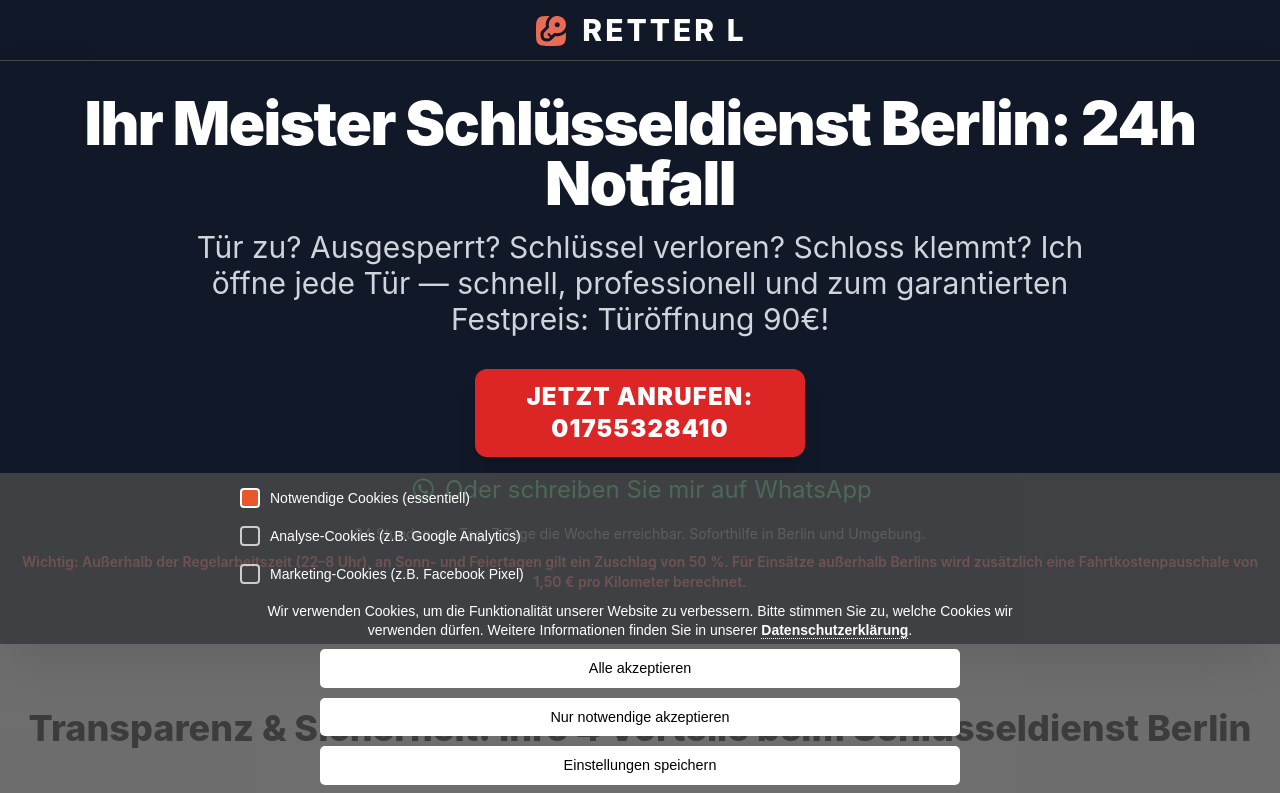
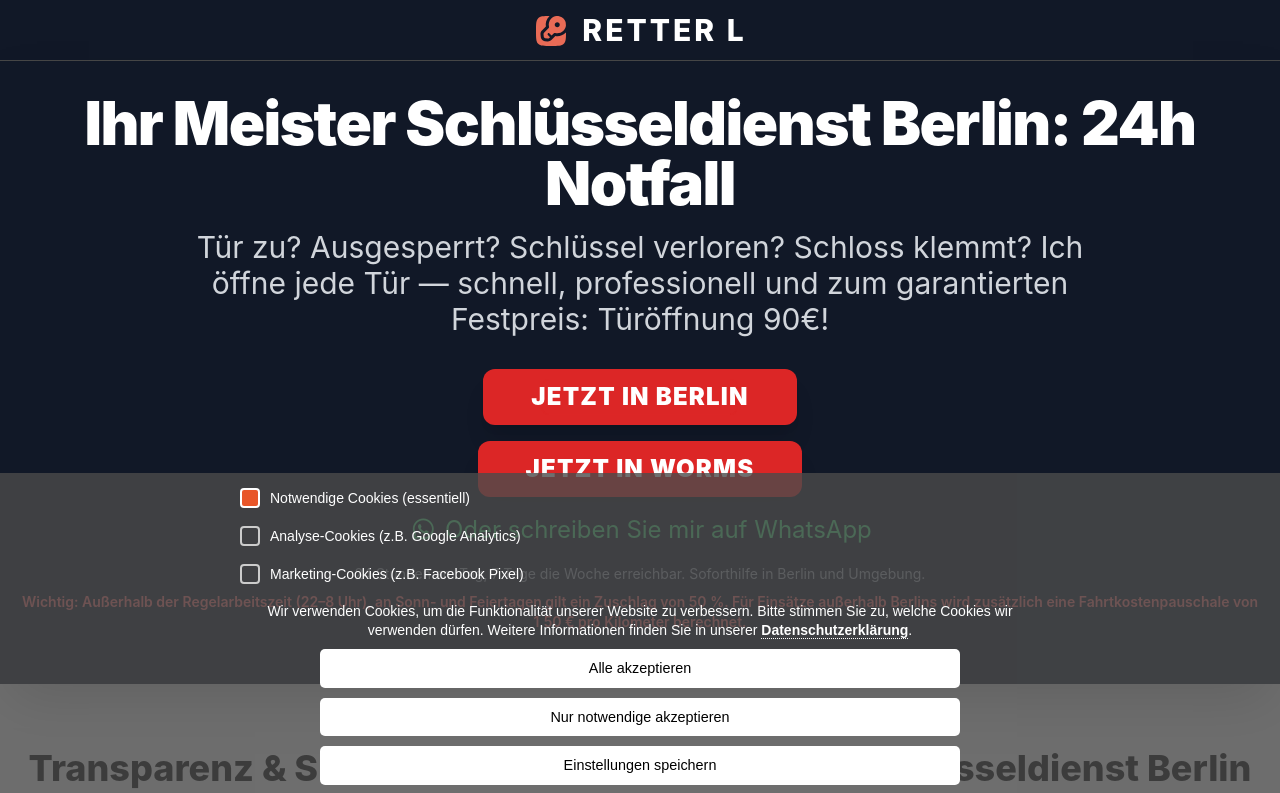
Before and after one commit to Fausting777/rettenHTML, a plain HTML site: page index.html in a window 1280 px wide. Shown: the top 793 px of the page. Drawn offline with Linux system fonts and the light colour scheme.

Commit message:
Update call to action links and text in index.html

```diff
--- a/index.html
+++ b/index.html
@@ -106,10 +106,15 @@
 Ich öffne jede Tür — schnell, professionell und zum garantierten Festpreis: Türöffnung 90€!
             </p>
 
-            <!-- CALL TO ACTION (CTA) - Telefonnummer -->
+           <!-- CALL TO ACTION (CTA) - Telefonnummer -->
             <a href="tel:+491755328410" style="max-width: 330px" class="relative inline-flex items-center justify-center px-12 py-3 text-2xl font-black text-white bg-red-600 rounded-xl hover:bg-red-700 transition duration-300 transform hover:scale-105 shadow-xl">
                 <span class="absolute inline-flex h-full w-full bg-red-600 opacity-75 animate-ring rounded-xl"></span>
-                <span class="z-10 tracking-wider">JETZT ANRUFEN: 01755328410</span>
+                <span class="z-10 tracking-wider">JETZT IN BERLIN</span>
+            </a>
+            <div class="mt-4"></div>
+            <a href="tel:+491748720497" style="max-width: 330px" class="relative inline-flex items-center justify-center px-12 py-3 text-2xl font-black text-white bg-red-600 rounded-xl hover:bg-red-700 transition duration-300 transform hover:scale-105 shadow-xl">
+                <span class="absolute inline-flex h-full w-full bg-orange-500 opacity-75 animate-ring rounded-xl"></span>
+                <span class="z-10 tracking-wider">JETZT IN WORMS</span>
             </a>
 
             <!-- NEU: WhatsApp CTA (BITTE TELEFONNUMMER ERSETZEN) -->
```
